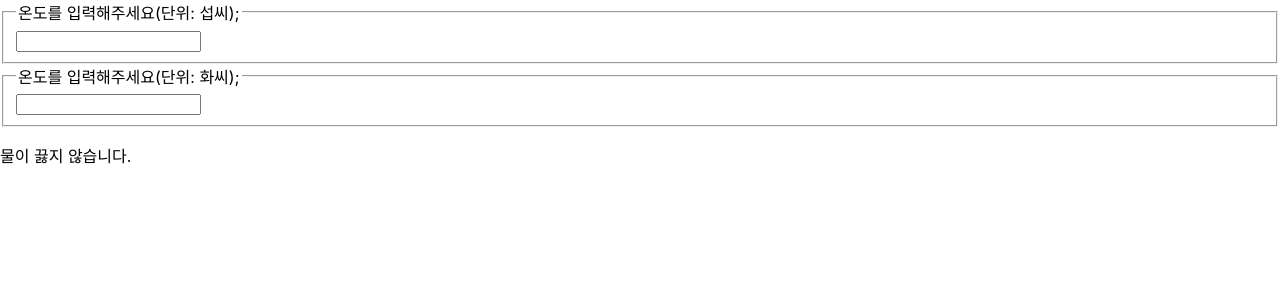
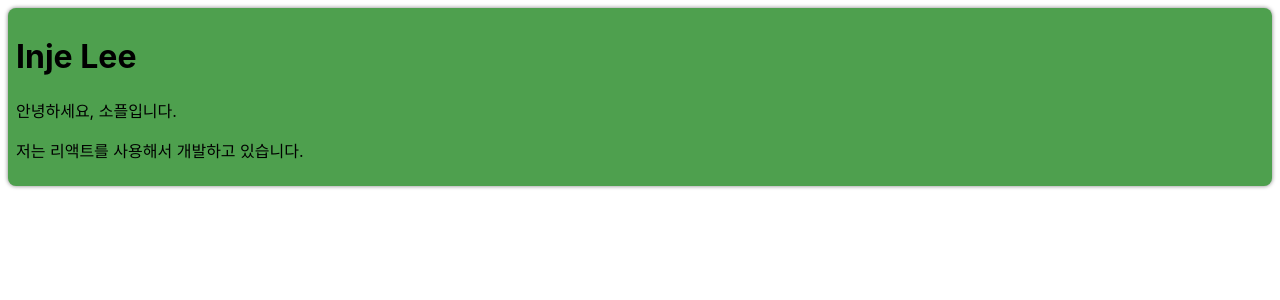
Before and after one commit to GomCoder/ReactStudy01, a React (Create React App) app in the folder my-app/: page / in a window 1280 px wide. Shown: the top 300 px of the page. Built offline with nearby package versions, Linux system fonts and the light colour scheme.

Commit message:
chapter12. 합성과 상속(상속보다는 합성을 통한 구현이 좋음)

```diff
--- /dev/null
+++ b/my-app/src/chapter_13/Card.jsx
@@ -0,0 +1,20 @@
+function Card(props) {
+    const {title, backgroundColor, children} = props;
+
+    return (
+        <div
+            style={{
+                margin: 8,
+                padding: 8,
+                borderRadius: 8,
+                boxShadow: "0px 0px 4px grey",
+                backgroundColor: backgroundColor || "white",
+            }}
+        >
+            {title && <h1>{title}</h1>}
+            {children}
+        </div>
+    );
+}
+
+export default Card;
--- /dev/null
+++ b/my-app/src/chapter_13/ProfileCard.jsx
@@ -0,0 +1,12 @@
+import Card from "./Card";
+
+function ProfileCard(props) {
+    return (
+        <Card title="Inje Lee" backgroundColor="#4ea04e">
+            <p>안녕하세요, 소플입니다.</p>
+            <p>저는 리액트를 사용해서 개발하고 있습니다.</p>
+        </Card>
+    );
+}
+
+export default ProfileCard;
--- a/my-app/src/index.js
+++ b/my-app/src/index.js
@@ -14,7 +14,8 @@ import reportWebVitals from './reportWebVitals';
 //import LandingPage from './chapter_09/LandingPage';
 //import AttendanceBook from './chapter_10/AttendanceBook';
 //import SignUp from './chapter_11/SignUp';
-import Calculator from './chapter_12/Calculator';
+//import Calculator from './chapter_12/Calculator';
+import ProfileCard from './chapter_13/ProfileCard';
 
 const container = document.getElementById('root');
 const root = createRoot(container);
@@ -94,13 +95,19 @@ root.render(
 );
 */
 
+/* chapter12
 root.render(
   <React.StrictMode>
     <Calculator />
   </React.StrictMode>
 );
+*/
 
-
+root.render(
+  <React.StrictMode>
+    <ProfileCard />
+  </React.StrictMode>
+);
 
 // If you want to start measuring performance in your app, pass a function
 // to log results (for example: reportWebVitals(console.log))
```
